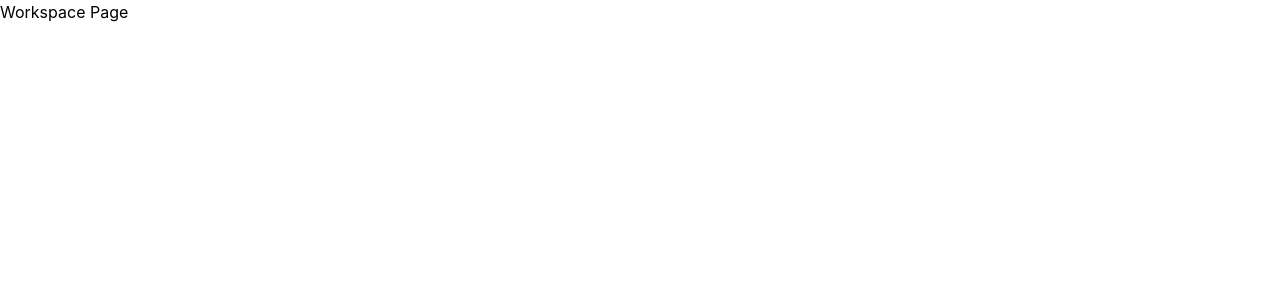
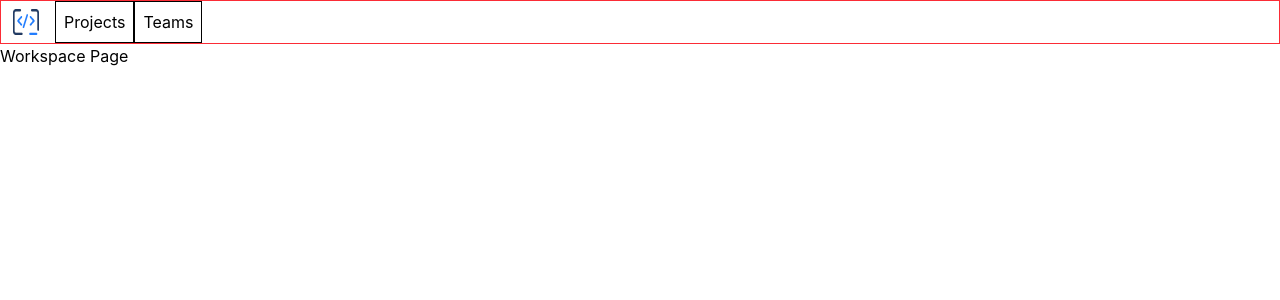
Before and after one commit to yuhyeon99/dev-web-ide, a React (Vite) app in the folder FE/: page /workspace in a window 1280 px wide. Shown: the top 300 px of the page. Built offline with nearby package versions, Linux system fonts and the light colour scheme.

Commit message:
feat: 헤더 드롭다운 메뉴 구성

```diff
--- a/FE/src/app/routes/index.tsx
+++ b/FE/src/app/routes/index.tsx
@@ -1,5 +1,5 @@
 import { createBrowserRouter, RouterProvider } from "react-router";
-import { DashboardPage } from "@pages/dashboard/ui";
+import { DashboardPage } from "@pages/dashboard";
 import { WorkspacePage } from "@pages/workspace";
 
 const router = createBrowserRouter([
--- a/FE/src/main.tsx
+++ b/FE/src/main.tsx
@@ -2,9 +2,15 @@ import { StrictMode } from 'react'
 import { createRoot } from 'react-dom/client'
 import './index.css'
 import Router from './app/routes';
+import { Header } from '@widget/header';
 
 createRoot(document.getElementById('root')!).render(
   <StrictMode>
-    <Router />
+    <div className="app-layout">
+      <Header />
+      <main>
+        <Router />
+      </main>
+    </div>
   </StrictMode>,
 )
--- a/FE/src/pages/dashboard/index.ts
+++ b/FE/src/pages/dashboard/index.ts
@@ -1,2 +1 @@
-// Dashboard Page
-// TODO export { dashboardPage } from './ui/DashboardPage';
+export { DashboardPage } from './ui';
--- a/FE/src/widget/header/ui/Header.tsx
+++ b/FE/src/widget/header/ui/Header.tsx
@@ -1,7 +1,30 @@
+import logo from '@/assets/images/logo.png';
+
 export const Header = () => {
     return (
-        <header>
-            <h1>My App</h1>
+        <header className="w-full border border-red-500 h-11 flex pl-3">
+            <div className="logo flex items-center">
+              <img className="w-6.5 h-6.5" src={logo} alt="Logo" />
+            </div>
+            <div className="dropdown-menu flex relative h-full items-center pl-4">
+              <ul className="flex h-full">
+                <li className="h-full relative border flex items-center group cursor-pointer px-2">
+                  <p>Projects</p>
+                  <ul className="absolute top-full left-0 w-2xs border hidden group-hover:block">
+                    <li>New Projects</li>
+                    <li>Open Projects</li>
+                  </ul>
+                </li>
+                <li className="h-full relative border flex items-center group cursor-pointer px-2">
+                  <p>Teams</p>
+                  <ul className="absolute top-full left-0 w-2xs border hidden group-hover:block">
+                    <li>Invite Member</li>
+                    <li>Team Settings</li>
+                    <li>Permissions</li>
+                  </ul>
+                </li>
+              </ul>
+            </div>
         </header>
     );
 }
--- a/FE/tsconfig.json
+++ b/FE/tsconfig.json
@@ -10,7 +10,9 @@
   ],
   "compilerOptions": {
     "paths": {
-      "@pages/*": ["./src/pages/*"]
+      "@/*": ["./src/*"],
+      "@pages/*": ["./src/pages/*"],
+      "@widget/*": ["./src/widget/*"]
     }
   }
 }
```
Also changed, not shown: FE/src/assets/images/logo.png (added).
